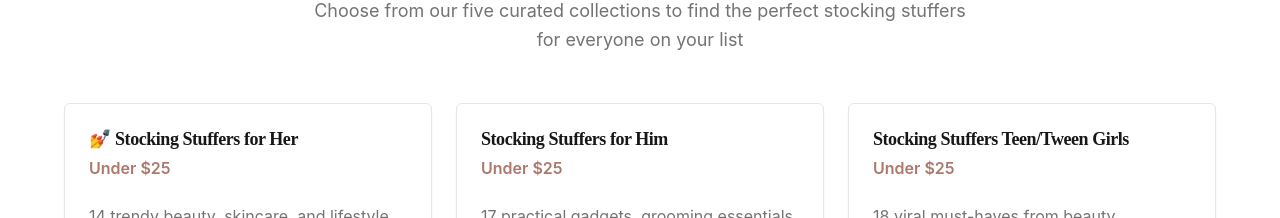
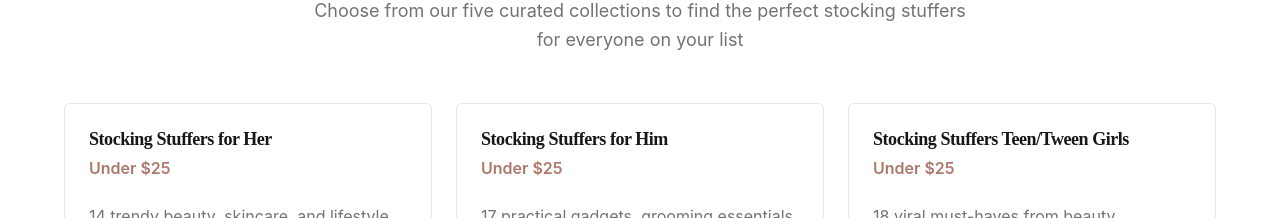
Before and after one commit to emilylauren3/presents-pile-presents, a React (Vite) app: page /blog/stocking-stuffers in a window 1280 px wide. Shown: the part 980-1198 px from the top of the page. Built offline with nearby package versions, Linux system fonts and the light colour scheme; the HTML template or start-up script is replaced by a standard one.

Commit message:
Remove fingernail emoji from Her list title
Update Stocking Stuffers for Her page title to remove fingernail emoji and adjust main hub link accordingly.

```diff
--- a/src/pages/blog/StockingStuffers.tsx
+++ b/src/pages/blog/StockingStuffers.tsx
@@ -6,7 +6,7 @@ import { Button } from "@/components/ui/button";
 const StockingStuffers = () => {
   const giftLists = [
     {
-      title: "💅 Stocking Stuffers for Her",
+      title: "Stocking Stuffers for Her",
       description: "14 trendy beauty, skincare, and lifestyle essentials perfect for the special women in your life",
       link: "/blog/stocking-stuffers-for-her",
       price: "Under $25"
```
